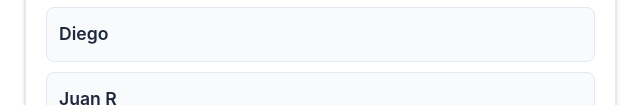
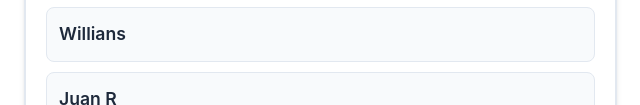
Before and after one commit to Camiiloh/talaganchester-united, a website built with Vite: page index.html in a window 1280 px wide. Shown: the part 847-952 px from the top of the page, 8-648 px from the left. Built offline with nearby package versions, Linux system fonts and the light colour scheme.

Commit message:
Update index.html

```diff
--- a/index.html
+++ b/index.html
@@ -45,7 +45,7 @@
                 <div class="team-player"><span class="player-name">Turra</span></div>
                 <div class="team-player"><span class="player-name">Riky</span></div>
                 <div class="team-player"><span class="player-name">Pantera</span></div>
-                <div class="team-player"><span class="player-name">Diego</span></div>
+                <div class="team-player"><span class="player-name">Willians</span></div>
                 <div class="team-player"><span class="player-name">Juan R</span></div>
                 <div class="team-player"><span class="player-name">Pablo</span></div>
               </div>
```
